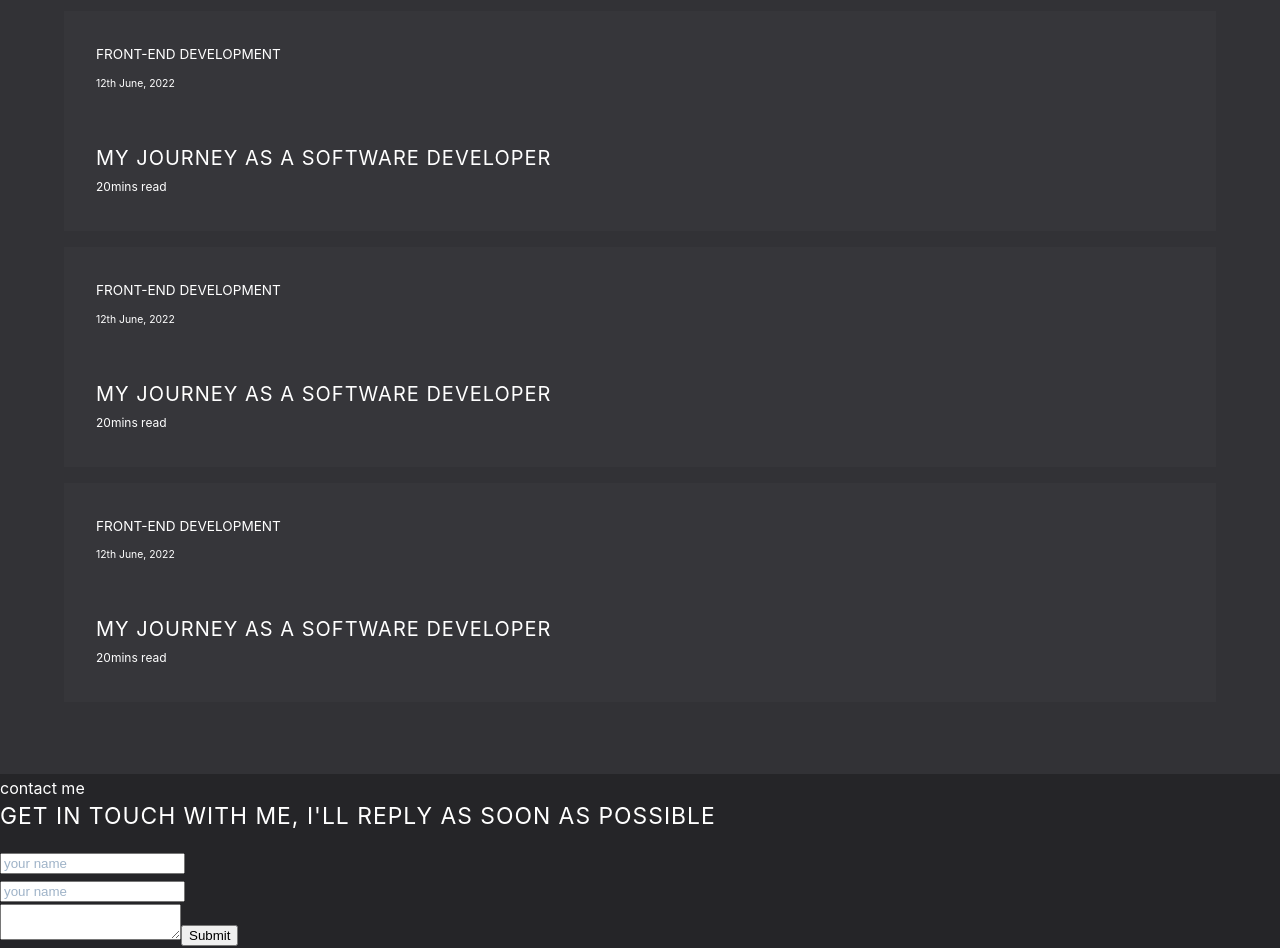
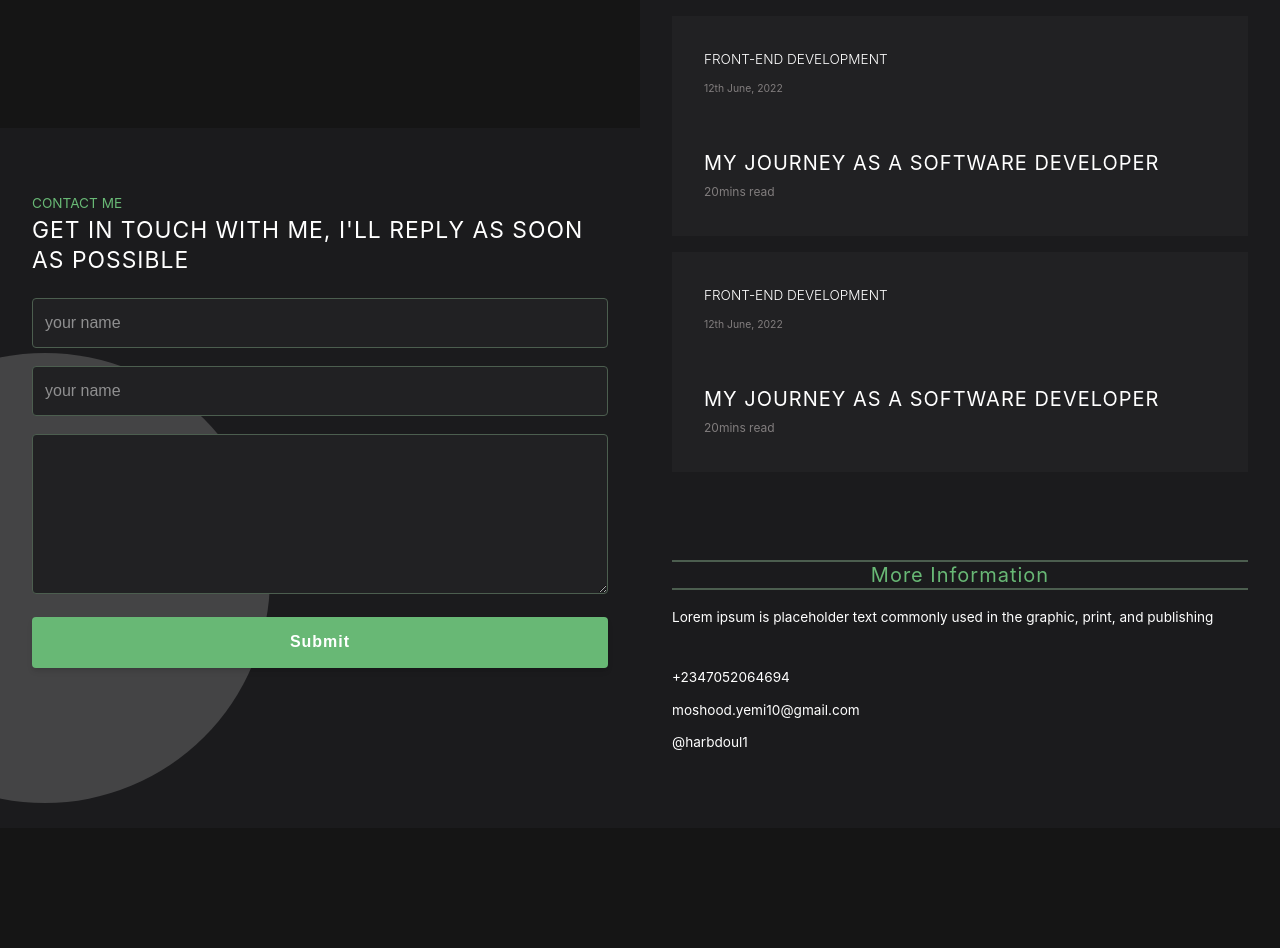
Before and after one commit to Moshood1426/portfolio, a React (Create React App) app: page / in a window 1280 px wide. Shown: the part 1720-2668 px from the top of the page. After the commit the page ends 2548 px from the top, so only its background shows below. Built offline with nearby package versions, Linux system fonts and the light colour scheme; the HTML template or start-up script is replaced by a standard one.

Commit message:
contact me functionality completed

```diff
--- a/src/App.tsx
+++ b/src/App.tsx
@@ -1,5 +1,12 @@
 import React from "react";
-import { AboutMe, Intro, Projects, Articles, ContactMe } from "./components";
+import {
+  AboutMe,
+  Intro,
+  Projects,
+  Articles,
+  ContactMe,
+  MoreInfo,
+} from "./components";
 
 function App() {
   return (
@@ -10,6 +17,7 @@ function App() {
         <AboutMe />
         <Articles />
         <ContactMe />
+        <MoreInfo />
       </div>
     </div>
   );
--- a/src/assets/wrappers/AboutMe.tsx
+++ b/src/assets/wrappers/AboutMe.tsx
@@ -5,12 +5,19 @@ const Wrapper = styled.section`
   .aboutme-container {
     width: 75%;
     margin: 0 auto;
+    max-width: 625px;
   }
 
   .aboutme-title {
     color: var(--primary-green);
-    border-top: var(--primary-green) solid 2px;
-    border-bottom: var(--primary-green) solid 2px;
+    border-top: #4C5E4F solid 2px;
+    border-bottom: #4C5E4F solid 2px;
+  }
+
+  @media (min-width: 850px) {
+    grid-row: 1/2;
+    grid-column: 1/2;
+    place-self: center;
   }
 `;
 export default Wrapper;
--- a/src/assets/wrappers/Articles.tsx
+++ b/src/assets/wrappers/Articles.tsx
@@ -1,19 +1,26 @@
 import styled from "styled-components";
 
 const Wrapper = styled.section`
-  background-color: rgba(50, 50, 54, 1);
-  padding: 3.5em 0;
+  background-color: var(--primary-300);
+  padding: 3em 0;
+
   .articles-container {
     width: 90%;
-    max-width: 1250px;
+    max-width: 625px;
     margin: 0 auto;
   }
 
   .articles-title {
     color: var(--primary-green);
-    border-top: var(--primary-green) solid 2px;
-    border-bottom: var(--primary-green) solid 2px;
+    border-top: #4C5E4F solid 2px;
+    border-bottom: #4C5E4F solid 2px;
     text-align: center;
+  }
+
+  @media (min-width: 850px) {
+    grid-row: 1/3;
+    grid-column: 2/3;
+    padding-bottom: 0;
   }
 `;
 export default Wrapper;
--- a/src/assets/wrappers/ContactMe.tsx
+++ b/src/assets/wrappers/ContactMe.tsx
@@ -1,6 +1,76 @@
 import styled from "styled-components";
 
 const Wrapper = styled.section`
+  background-color: var(--primary-300);
+  padding: 2em 0;
 
+  .contact-container {
+    width: 90%;
+    max-width: 625px;
+    margin: 0 auto;
+    text-transform: uppercase;
+    font-size: 0.85rem;
+  }
+
+  .contact-title {
+    margin-bottom: 1em;
+  }
+
+  .contact-subtitle {
+    color: var(--primary-green);
+  }
+
+  .form-item {
+    margin-bottom: 1.3em;
+    position: relative;
+    z-index: 1;
+  }
+
+  .form-input {
+    width: 100%;
+    padding: 0.375rem 0.75rem;
+    border-radius: var(--borderRadius);
+    border: 1px solid #4C5E4F;
+    height: 50px;
+    font-size: 1rem;
+    background-color: #212123;
+    position: relative;
+    z-index: 1;
+  }
+
+  .text-area {
+    height: 10rem;
+    margin-bottom: 1em;
+  }
+
+  .submit-btn {
+    width: 100%;
+    padding: 1em;
+    background-color: var(--primary-green);
+    position: relative;
+    z-index: 1;
+  }
+
+  ::after {
+    content: "";
+    background-color: var(--primary-200);
+    height: 300px;
+    width: 300px;
+    position: absolute;
+    transform: translate(-40%, -70%);
+    border-radius: 50%;
+    z-index: 0;
+  }
+
+  @media (min-width: 850px) {
+    grid-row: 2/4;
+    grid-column: 1/2;
+    padding-top: 4em;
+
+    ::after {
+      height: 450px;
+      width: 450px;
+    }
+  }
 `;
 export default Wrapper;
--- a/src/assets/wrappers/Intro.tsx
+++ b/src/assets/wrappers/Intro.tsx
@@ -24,7 +24,7 @@ const Wrapper = styled.section`
 
   ::after {
     content: "";
-    background-color: var(--primary-200);
+    background-color: #272729;
     height: 300px;
     width: 300px;
     position: absolute;
@@ -39,7 +39,7 @@ const Wrapper = styled.section`
     position: relative;
     width: 90%;
     margin: 3em auto;
-    background-color: rgba(50, 50, 54, 0.65);
+    background-color: rgba(37, 37, 40, .65);
     z-index: 1;
     height: 75vh;
     display: flex;
--- a/src/assets/wrappers/MoreInfo.tsx
+++ b/src/assets/wrappers/MoreInfo.tsx
@@ -1,6 +1,39 @@
 import styled from "styled-components";
 
 const Wrapper = styled.section`
+  padding-top: 2em;
+  background-color: var(--primary-300);
+  padding-bottom: 3em;
+  position: relative;
+  z-index: 1;
 
+  .more-info-container {
+    width: 90%;
+    margin: 0 auto;
+    max-width: 625px;
+  }
+
+  .more-info-title {
+    color: var(--primary-green);
+    border-top: #4c5e4f solid 2px;
+    border-bottom: #4c5e4f solid 2px;
+    text-align: center;
+    font-size: 1.25rem;
+  }
+
+  .more-info-subtitle {
+    margin-bottom: 2em;
+  }
+
+  p {
+    margin: 0;
+    padding-bottom: 0.65em;
+    font-size: 0.85rem;
+  }
+
+  @media (min-width: 850px) {
+    grid-row: 3/4;
+    grid-column: 2/3;
+  }
 `;
 export default Wrapper;
--- a/src/assets/wrappers/Projects.tsx
+++ b/src/assets/wrappers/Projects.tsx
@@ -10,23 +10,29 @@ const Wrapper = styled.section`
     margin: 0 auto;
   }
   .projects-intro-subtitle {
-    font-size: .9rem;
+    font-size: 0.9rem;
     margin: 0;
   }
 
   .projects-intro-title {
     color: var(--primary-green);
-    border-top: var(--primary-green) solid 2px;
-    border-bottom: var(--primary-green) solid 2px;
+    border-top: #4c5e4f solid 2px;
+    border-bottom: #4c5e4f solid 2px;
   }
 
   .view-more {
     grid-column: 1/-1;
     max-width: 100%;
     width: fit-content;
-    padding: .6em 2.35em;
+    margin: 0 auto;
+    margin-top: 2em;
+    padding: 0.6em 2.35em;
     border: var(--primary-green) solid 2px;
-    place-self: center;
+    place-self: center center;
+  }
+
+  .view-more:hover {
+    background-color: var(--primary-300);
   }
 
   @media (min-width: 750px) {
--- a/src/assets/wrappers/SingleArticle.tsx
+++ b/src/assets/wrappers/SingleArticle.tsx
@@ -1,19 +1,21 @@
 import styled from "styled-components";
 
 const Wrapper = styled.section`
-  background-color: rgba(58, 58, 61, .65);
+  background-color: #212123;
   padding: 2em 2em;
   margin-bottom: 1em;
 
   .article-date {
-    font-size: .65rem;
+    font-size: 0.65rem;
     margin: 0;
+    color: rgba(165, 159, 159, 0.73);
   }
 
   .article-category {
     margin: 0;
     text-transform: uppercase;
-    font-size: .85rem;
+    font-size: 0.85rem;
+    font-weight: 300;
   }
 
   .article-title {
@@ -23,7 +25,8 @@ const Wrapper = styled.section`
   }
 
   .article-time {
-    font-size: .75em;
+    font-size: 0.75em;
+    color: rgba(165, 159, 159, 0.73);
   }
 `;
 export default Wrapper;
--- a/src/components/ContactMe.tsx
+++ b/src/components/ContactMe.tsx
@@ -5,17 +5,17 @@ const ContactMe = () => {
   return (
     <Wrapper>
       <div className="contact-container">
-        <span>contact me</span>
-        <h4>GET IN TOUCH WITH ME, I'LL REPLY AS SOON AS POSSIBLE</h4>
+        <span className="contact-subtitle">contact me</span>
+        <h4 className="contact-title">GET IN TOUCH WITH ME, I'LL REPLY AS SOON AS POSSIBLE</h4>
         <form>
-          <div>
-            <input type="text" placeholder="your name" />
+          <div className="form-item">
+            <input type="text" placeholder="your name" className="form-input" />
           </div>
-          <div>
-            <input type="text" placeholder="your name" />
+          <div className="form-item">
+            <input type="text" placeholder="your name" className="form-input" />
           </div>
-          <textarea></textarea>
-          <button type="submit">Submit</button>
+          <textarea className="form-input text-area" ></textarea>
+          <button type="submit" className="btn submit-btn">Submit</button>
         </form>
       </div>
     </Wrapper>
--- a/src/components/MoreInfo.tsx
+++ b/src/components/MoreInfo.tsx
@@ -1,12 +1,21 @@
-import React from 'react'
-
+import React from "react";
+import Wrapper from "../assets/wrappers/MoreInfo";
 
 const MoreInfo = () => {
   return (
-    <div>
+    <Wrapper>
+      <div className="more-info-container">
+        <h4 className="more-info-title">More Information</h4>
+        <p className="more-info-subtitle">
+          Lorem ipsum is placeholder text commonly used in the graphic, print,
+          and publishing{" "}
+        </p>
+        <p>+2347052064694</p>
+        <p>moshood.yemi10@gmail.com</p>
+        <p>@harbdoul1</p>
+      </div>
+    </Wrapper>
+  );
+};
 
-    </div>
-  )
-}
-
-export default MoreInfo
+export default MoreInfo;
--- a/src/components/index.tsx
+++ b/src/components/index.tsx
@@ -2,6 +2,7 @@ import AboutMe from "./AboutMe";
 import Articles from "./Articles";
 import ContactMe from "./ContactMe";
 import Intro from "./Intro";
+import MoreInfo from "./MoreInfo";
 import Projects from "./Projects";
 
-export { Intro, Projects, AboutMe, Articles, ContactMe };
+export { Intro, Projects, AboutMe, Articles, ContactMe, MoreInfo };
--- a/src/index.css
+++ b/src/index.css
@@ -19,7 +19,7 @@ html {
 :root {
   --primary-100: #f5f7fb;
   --primary-200: #444445;
-  --primary-300: #3a3a3d;
+  --primary-300: #1b1b1d;
   --primary-400: #252528;
   --primary-brown: #9f6654;
   --primary-transparent: #323236;
@@ -42,7 +42,7 @@ html {
   --white: #fff;
   --green-light: #d1e7dd;
   --green-dark: #0f5132;
-  --backgroundColor: #252528;
+  --backgroundColor: #151515;
 
   /* rest of the vars */
   --bodyFont: "Inter", Sans-Serif;
@@ -79,7 +79,7 @@ body {
 
 body::before {
   content: "";
-  background-color: var(--primary-200);
+  background-color: #272729;
   height: 300px;
   width: 300px;
   position: absolute;
@@ -192,14 +192,14 @@ button:disabled {
   cursor: not-allowed;
 }
 
-.formInput {
+.form-input {
   width: 100%;
   padding: 0.375rem 0.75rem;
   border-radius: var(--borderRadius);
   border: 1px solid var(--grey-200);
   height: 40px;
   font-size: 1rem;
-  background-color: var(--primary-100);
+  background-color: var(--backgroundColor);
 }
 
 .formLabel {
@@ -210,7 +210,8 @@ button:disabled {
 }
 
 ::placeholder {
-  color: var(--grey-300);
+  color: #d9d9d9;
+  opacity: 0.6;
 }
 
 .loading-container {
@@ -255,3 +256,11 @@ button:disabled {
     transform: rotate(360deg);
   }
 }
+
+@media (min-width: 850px) {
+  .grid-container {
+    display: grid;
+    grid-template-columns: 1fr 1fr;
+    grid-template-rows: 450px 400px 300px;
+  }
+}
```
